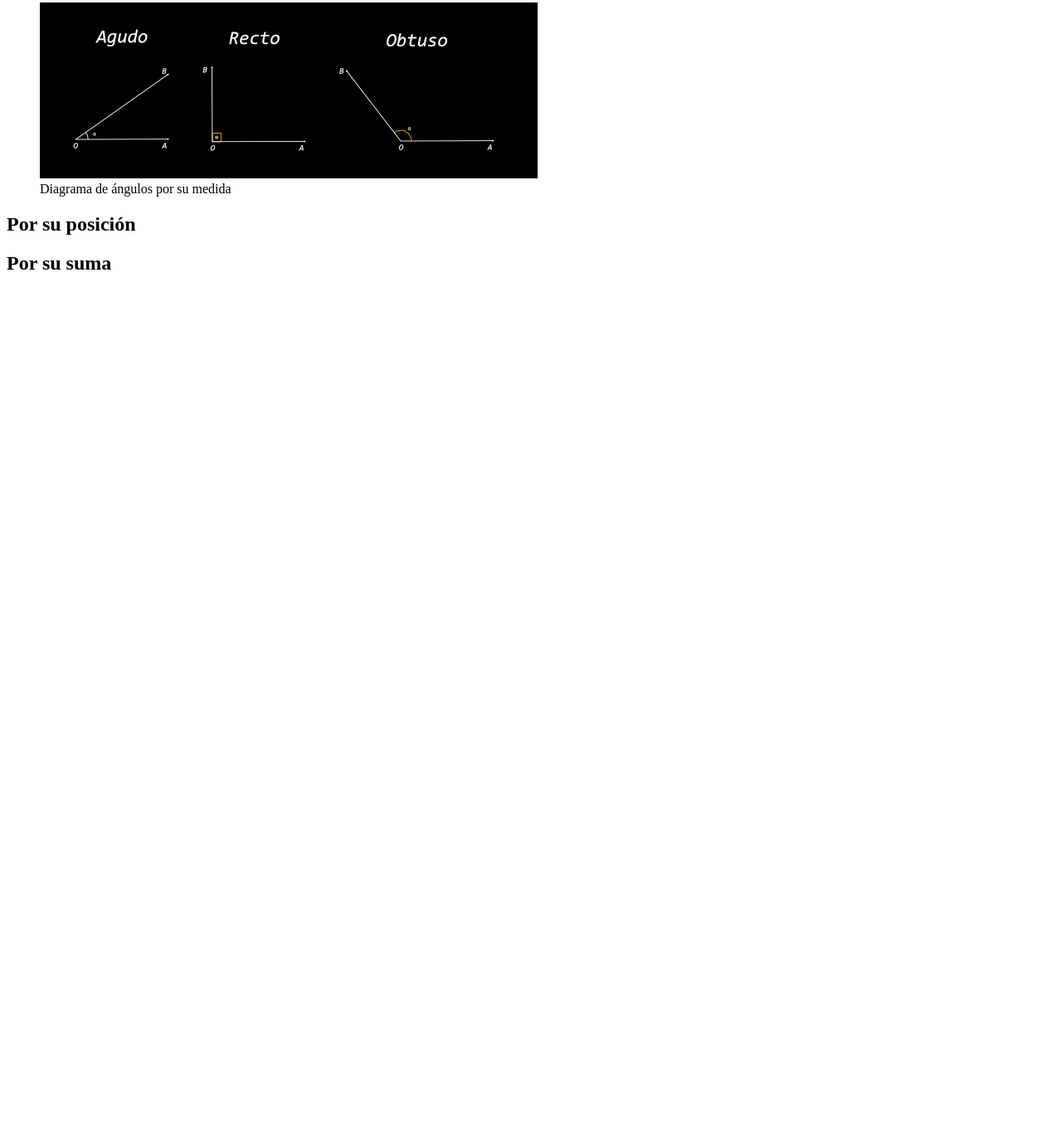
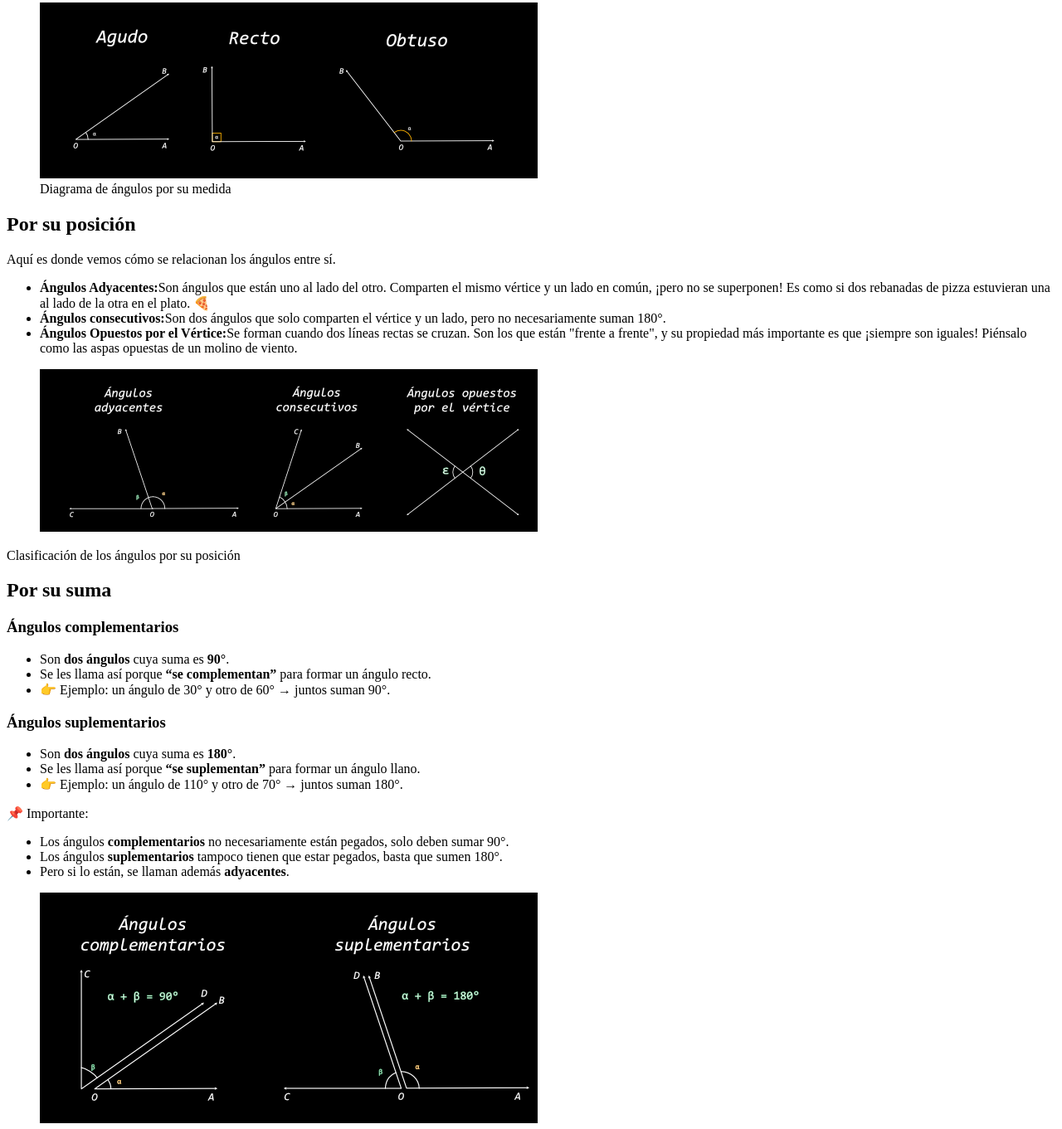
Before and after one commit to wdanisofi/wiki-geo, a plain HTML site: page index.html in a window 1280 px wide. Shown: the part 1406-2767 px from the top of the page at 83% size. Before the commit the page ends 1756 px from the top, so only its background shows below. Drawn offline with Linux system fonts and the light colour scheme.

Commit message:
[FEAT] Complete all sections

```diff
--- a/index.html
+++ b/index.html
@@ -34,6 +34,7 @@
         <figure>
           <img
             src="./assets/img/00_angulo.png"
+            loading="lazy"
             alt="Diagrama que muestra la imagen de un ángulo agudo AOB"
             width="300"
           />
@@ -98,6 +99,7 @@
         <figure>
           <img
             src="./assets/img/angulos_por_su_medida.png"
+            loading="lazy"
             alt="Diagrama que muestra la imagen de los ángulos por su medida, empezando por el ángulo agudo, luego recto y el tercero siendo obtuso"
           />
           <figcaption>Diagrama de ángulos por su medida</figcaption>
@@ -106,10 +108,78 @@
 
       <section>
         <h2>Por su posición</h2>
+        <p>Aquí es donde vemos cómo se relacionan los ángulos entre sí.</p>
+        <ul>
+          <li>
+            <b>Ángulos Adyacentes:</b>Son ángulos que están uno al lado del
+            otro. Comparten el mismo vértice y un lado en común, ¡pero no se
+            superponen! Es como si dos rebanadas de pizza estuvieran una al lado
+            de la otra en el plato. 🍕
+          </li>
+          <li>
+            <b>Ángulos consecutivos:</b>Son dos ángulos que solo comparten el
+            vértice y un lado, pero no necesariamente suman 180°.
+          </li>
+          <li>
+            <b>Ángulos Opuestos por el Vértice:</b>Se forman cuando dos líneas
+            rectas se cruzan. Son los que están "frente a frente", y su
+            propiedad más importante es que ¡siempre son iguales! Piénsalo como
+            las aspas opuestas de un molino de viento.
+          </li>
+        </ul>
+        <figure>
+          <img
+            src="./assets/img/angulos_por_su_posicion.png"
+            alt="Diagrama que muestra la clasificación de los ángulos por su posición"
+          />
+        </figure>
+        <figcaption>Clasificación de los ángulos por su posición</figcaption>
       </section>
-
       <section>
         <h2>Por su suma</h2>
+        <h3>Ángulos complementarios</h3>
+        <ul>
+          <li>Son <b>dos ángulos</b> cuya suma es <b>90°</b>.</li>
+          <li>
+            Se les llama así porque <b>“se complementan”</b> para formar un
+            ángulo recto.
+          </li>
+          <li>
+            👉 Ejemplo: un ángulo de 30° y otro de 60° → juntos suman 90°.
+          </li>
+        </ul>
+
+        <h3>Ángulos suplementarios</h3>
+        <ul>
+          <li>Son <b>dos ángulos</b> cuya suma es <b>180°</b>.</li>
+          <li>
+            Se les llama así porque <b>“se suplementan”</b> para formar un
+            ángulo llano.
+          </li>
+          <li>
+            👉 Ejemplo: un ángulo de 110° y otro de 70° → juntos suman 180°.
+          </li>
+        </ul>
+        <p>📌 Importante:</p>
+        <ul>
+          <li>
+            Los ángulos <b>complementarios</b> no necesariamente están pegados,
+            solo deben sumar 90°.
+          </li>
+          <li>
+            Los ángulos <b>suplementarios</b> tampoco tienen que estar pegados,
+            basta que sumen 180°.
+          </li>
+          <li>Pero si lo están, se llaman además <b>adyacentes</b>.</li>
+        </ul>
+        <figure>
+          <img
+            src="./assets/img/angulos_por_su_suma.png"
+            loading="lazy"
+            alt="Diagrama que muestra la clasificación de los ángulos por su suma"
+          />
+        </figure>
+        <figcaption>Clasificación de los ángulos por su suma</figcaption>
       </section>
     </main>
   </body>
```
